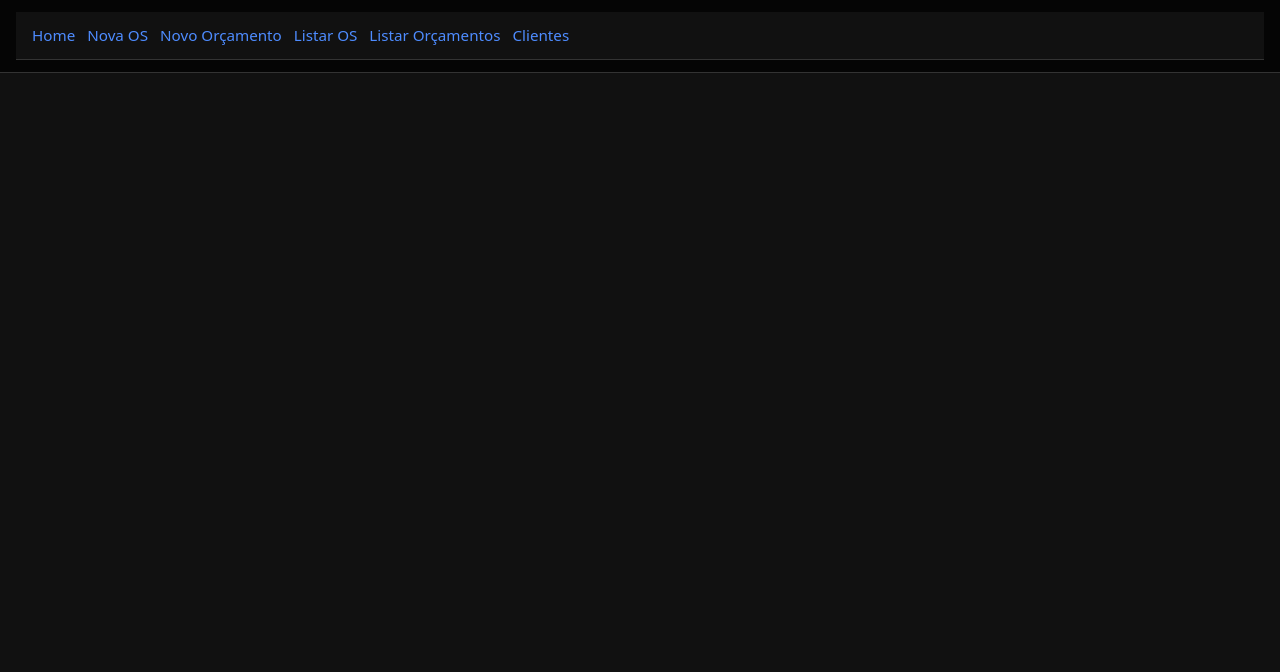
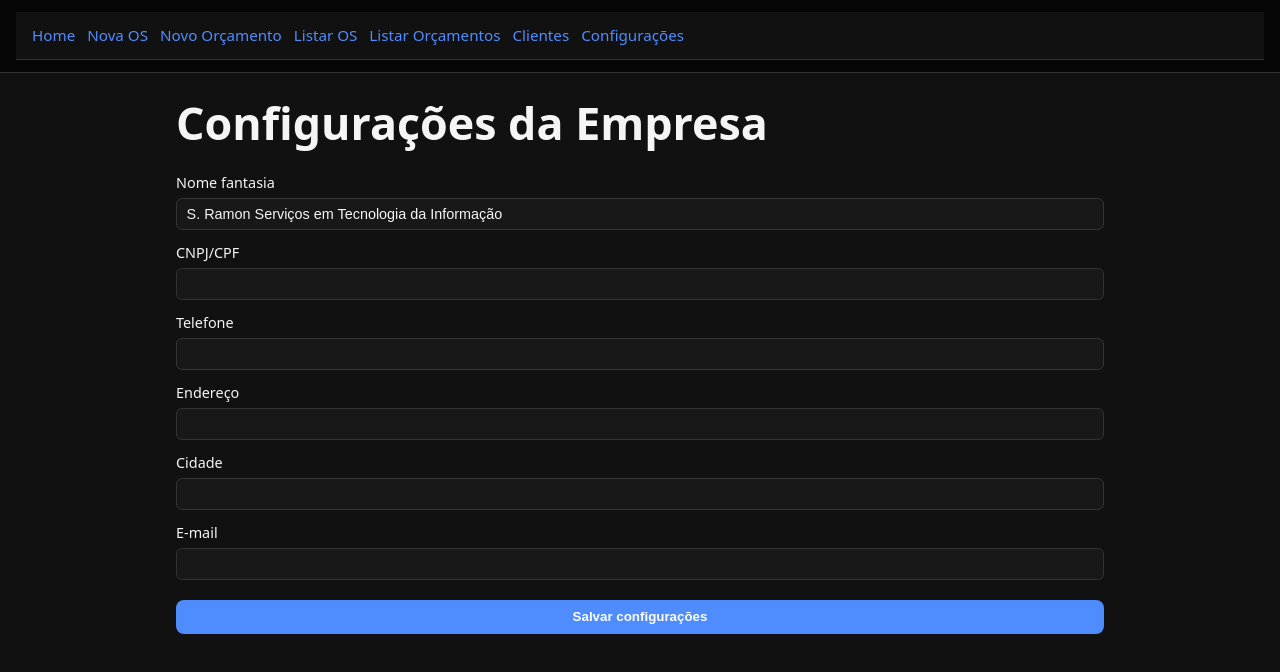
Before and after one commit to ramonnezzz/os-manager, a React app in the folder frontend/: page /configuracoes in a window 1280 px wide. Shown: the top 672 px of the page. Built offline with nearby package versions, Linux system fonts and the light colour scheme; the HTML template or start-up script is replaced by a standard one.

Commit message:
feat(config): adicionar configurações de empresa e usar nos documentos

```diff
--- a/frontend/src/App.tsx
+++ b/frontend/src/App.tsx
@@ -11,11 +11,11 @@ import { DetalheOSPage } from "./pages/DetalheOSPage";
 import { DetalheOrcamentoPage } from "./pages/DetalheOrcamentoPage";
 import { DocumentoOrcamentoPage } from "./pages/DocumentoOrcamentoPage";
 import { DocumentoOSPage } from "./pages/DocumentoOSPage";
+import { ConfiguracoesEmpresaPage } from "./pages/ConfiguracoesEmpresaPage";
 
 function App() {
   const location = useLocation();
 
-  // Qualquer rota que contenha /documento não mostra o menu
   const isDocumentoRoute = location.pathname.includes("/documento");
 
   return (
@@ -26,7 +26,6 @@ function App() {
         color: "#f5f5f5",
       }}
     >
-      {/* Navbar visível só fora do modo documento */}
       {!isDocumentoRoute && (
         <header
           className="app-shell-nav"
@@ -62,6 +61,9 @@ function App() {
             <Link style={linkStyle} to="/clientes">
               Clientes
             </Link>
+            <Link style={linkStyle} to="/configuracoes">
+              Configurações
+            </Link>
           </nav>
         </header>
       )}
@@ -94,6 +96,9 @@ function App() {
 
           {/* Clientes */}
           <Route path="/clientes" element={<ListaClientesPage />} />
+
+          {/* Configurações da Empresa */}
+          <Route path="/configuracoes" element={<ConfiguracoesEmpresaPage />} />
         </Routes>
       </main>
     </div>
--- /dev/null
+++ b/frontend/src/context/EmpresaContext.tsx
@@ -0,0 +1,79 @@
+import {
+  createContext,
+  useContext,
+  useEffect,
+  useState,
+  type ReactNode,
+} from "react";
+
+export interface EmpresaDados {
+  nomeFantasia: string;
+  documento: string;
+  telefone: string;
+  endereco: string;
+  cidade: string;
+  email: string;
+}
+
+interface EmpresaContextValue {
+  dados: EmpresaDados;
+  atualizarDados: (parcial: Partial<EmpresaDados>) => void;
+}
+
+const STORAGE_KEY = "os-manager:empresa";
+
+const DEFAULT_DADOS: EmpresaDados = {
+  nomeFantasia: "S. Ramon Serviços em Tecnologia da Informação",
+  documento: "",
+  telefone: "",
+  endereco: "",
+  cidade: "",
+  email: "",
+};
+
+const EmpresaContext = createContext<EmpresaContextValue | undefined>(
+  undefined
+);
+
+export function EmpresaProvider({ children }: { children: ReactNode }) {
+  const [dados, setDados] = useState<EmpresaDados>(() => {
+    if (typeof window === "undefined") return DEFAULT_DADOS;
+    const salvo = localStorage.getItem(STORAGE_KEY);
+    if (!salvo) return DEFAULT_DADOS;
+    try {
+      const parsed = JSON.parse(salvo) as Partial<EmpresaDados>;
+      return {
+        ...DEFAULT_DADOS,
+        ...parsed,
+      };
+    } catch {
+      return DEFAULT_DADOS;
+    }
+  });
+
+  useEffect(() => {
+    if (typeof window === "undefined") return;
+    localStorage.setItem(STORAGE_KEY, JSON.stringify(dados));
+  }, [dados]);
+
+  function atualizarDados(parcial: Partial<EmpresaDados>) {
+    setDados((atual) => ({
+      ...atual,
+      ...parcial,
+    }));
+  }
+
+  return (
+    <EmpresaContext.Provider value={{ dados, atualizarDados }}>
+      {children}
+    </EmpresaContext.Provider>
+  );
+}
+
+export function useEmpresa() {
+  const ctx = useContext(EmpresaContext);
+  if (!ctx) {
+    throw new Error("useEmpresa deve ser usado dentro de EmpresaProvider");
+  }
+  return ctx;
+}
--- /dev/null
+++ b/frontend/src/pages/ConfiguracoesEmpresaPage.tsx
@@ -0,0 +1,155 @@
+import { type FormEvent, useState } from "react";
+import { useEmpresa } from "../context/EmpresaContext";
+
+export function ConfiguracoesEmpresaPage() {
+  const { dados, atualizarDados } = useEmpresa();
+
+  const [form, setForm] = useState({
+    nomeFantasia: dados.nomeFantasia,
+    documento: dados.documento,
+    telefone: dados.telefone,
+    endereco: dados.endereco,
+    cidade: dados.cidade,
+    email: dados.email,
+  });
+
+  const [mensagem, setMensagem] = useState<string | null>(null);
+
+  function handleSubmit(event: FormEvent) {
+    event.preventDefault();
+    atualizarDados(form);
+    setMensagem("Configurações salvas com sucesso.");
+    setTimeout(() => setMensagem(null), 3000);
+  }
+
+  return (
+    <div>
+      <h1>Configurações da Empresa</h1>
+
+      {mensagem && (
+        <div
+          style={{
+            marginTop: "0.75rem",
+            padding: "0.5rem 0.75rem",
+            borderRadius: "6px",
+            backgroundColor: "#16331a",
+            border: "1px solid #2b8a3e",
+            color: "#a2f2b2",
+            fontSize: "0.9rem",
+          }}
+        >
+          {mensagem}
+        </div>
+      )}
+
+      <form
+        onSubmit={handleSubmit}
+        style={{
+          marginTop: "1rem",
+          display: "flex",
+          flexDirection: "column",
+          gap: "0.75rem",
+        }}
+      >
+        <CampoTexto
+          label="Nome fantasia"
+          value={form.nomeFantasia}
+          onChange={(valor) =>
+            setForm((f) => ({ ...f, nomeFantasia: valor }))
+          }
+          required
+        />
+
+        <CampoTexto
+          label="CNPJ/CPF"
+          value={form.documento}
+          onChange={(valor) => setForm((f) => ({ ...f, documento: valor }))}
+        />
+
+        <CampoTexto
+          label="Telefone"
+          value={form.telefone}
+          onChange={(valor) => setForm((f) => ({ ...f, telefone: valor }))}
+        />
+
+        <CampoTexto
+          label="Endereço"
+          value={form.endereco}
+          onChange={(valor) => setForm((f) => ({ ...f, endereco: valor }))}
+        />
+
+        <CampoTexto
+          label="Cidade"
+          value={form.cidade}
+          onChange={(valor) => setForm((f) => ({ ...f, cidade: valor }))}
+        />
+
+        <CampoTexto
+          label="E-mail"
+          type="email"
+          value={form.email}
+          onChange={(valor) => setForm((f) => ({ ...f, email: valor }))}
+        />
+
+        <button
+          type="submit"
+          style={{
+            marginTop: "0.5rem",
+            padding: "0.6rem 0.9rem",
+            borderRadius: "8px",
+            border: "none",
+            backgroundColor: "#4e8cff",
+            color: "#fff",
+            fontWeight: 600,
+            cursor: "pointer",
+          }}
+        >
+          Salvar configurações
+        </button>
+      </form>
+    </div>
+  );
+}
+
+interface CampoTextoProps {
+  label: string;
+  value: string;
+  onChange: (valor: string) => void;
+  type?: string;
+  required?: boolean;
+}
+
+function CampoTexto({
+  label,
+  value,
+  onChange,
+  type = "text",
+  required = false,
+}: CampoTextoProps) {
+  return (
+    <label
+      style={{
+        display: "flex",
+        flexDirection: "column",
+        gap: "0.25rem",
+        fontSize: "0.9rem",
+      }}
+    >
+      <span>{label}</span>
+      <input
+        type={type}
+        value={value}
+        required={required}
+        onChange={(e) => onChange(e.target.value)}
+        style={{
+          padding: "0.45rem 0.6rem",
+          borderRadius: "6px",
+          border: "1px solid #333",
+          backgroundColor: "#181818",
+          color: "#f5f5f5",
+          fontSize: "0.9rem",
+        }}
+      />
+    </label>
+  );
+}
--- a/frontend/src/pages/DocumentoOSPage.tsx
+++ b/frontend/src/pages/DocumentoOSPage.tsx
@@ -1,9 +1,11 @@
 import { useParams } from "react-router-dom";
 import { useOS } from "../context/OSContext";
+import { useEmpresa } from "../context/EmpresaContext";
 
 export function DocumentoOSPage() {
   const { id } = useParams<{ id: string }>();
   const { listaOS } = useOS();
+  const { dados: empresa } = useEmpresa();
 
   const os = listaOS.find((item) => item.id === id) ?? null;
 
@@ -75,8 +77,21 @@ export function DocumentoOSPage() {
                 fontSize: "0.9rem",
               }}
             >
-              S. Ramon Serviços em Tecnologia da Informação
+              {empresa.nomeFantasia}
+              {empresa.documento && ` · ${empresa.documento}`}
             </p>
+            {(empresa.telefone || empresa.endereco || empresa.cidade) && (
+              <p
+                style={{
+                  margin: "0.15rem 0 0",
+                  fontSize: "0.8rem",
+                }}
+              >
+                {empresa.telefone && <>Tel: {empresa.telefone} </>}
+                {empresa.endereco && <>· {empresa.endereco} </>}
+                {empresa.cidade && <>· {empresa.cidade}</>}
+              </p>
+            )}
           </div>
 
           <div
@@ -124,7 +139,7 @@ export function DocumentoOSPage() {
               <div>
                 <strong>Cliente:</strong> {os.cliente.nome}
               </div>
-              {os.cliente.telefone && (
+              {"telefone" in os.cliente && os.cliente.telefone && (
                 <div>
                   <strong>Telefone:</strong> {os.cliente.telefone}
                 </div>
@@ -173,7 +188,7 @@ export function DocumentoOSPage() {
           </div>
         </section>
 
-        {/* Campos de texto (observações / defeito / laudo / solução) */}
+        {/* Campos de texto */}
         <section
           style={{
             fontSize: "0.9rem",
--- a/frontend/src/pages/DocumentoOrcamentoPage.tsx
+++ b/frontend/src/pages/DocumentoOrcamentoPage.tsx
@@ -1,9 +1,12 @@
+// src/pages/DocumentoOrcamentoPage.tsx
 import { useNavigate, useParams } from "react-router-dom";
 import { useOrcamentos } from "../context/OrcamentoContext";
+import { useEmpresa } from "../context/EmpresaContext";
 
 export function DocumentoOrcamentoPage() {
   const { id } = useParams<{ id: string }>();
   const { listaOrcamentos } = useOrcamentos();
+  const { dados: empresa } = useEmpresa();
   const navigate = useNavigate();
 
   const orcamento = listaOrcamentos.find((orc) => orc.id === id);
@@ -43,7 +46,7 @@ export function DocumentoOrcamentoPage() {
       style={{
         fontFamily:
           "system-ui, -apple-system, BlinkMacSystemFont, Segoe UI, sans-serif",
-        backgroundColor: "#f5f5f5",
+        backgroundColor: "#111",
         color: "#111",
         minHeight: "100vh",
         padding: "1.5rem 1rem",
@@ -60,7 +63,7 @@ export function DocumentoOrcamentoPage() {
           boxShadow: "0 0 10px rgba(0,0,0,0.08)",
         }}
       >
-        {/* barra de ações (não deve aparecer na impressão) */}
+        {/* barra de ações */}
         <div
           className="no-print"
           style={{
@@ -119,7 +122,7 @@ export function DocumentoOrcamentoPage() {
                 margin: 0,
               }}
             >
-              S. Ramon Serviços em Tecnologia da Informação
+              {empresa.nomeFantasia}
             </h1>
             <p
               style={{
@@ -127,11 +130,10 @@ export function DocumentoOrcamentoPage() {
                 fontSize: "0.85rem",
               }}
             >
-              CNPJ/CPF: (preencher depois)
-              <br />
-              Telefone: (preencher)
-              <br />
-              Endereço: (preencher)
+              {empresa.documento && <>CNPJ/CPF: {empresa.documento} <br /></>}
+              {empresa.telefone && <>Telefone: {empresa.telefone} <br /></>}
+              {empresa.endereco && <>Endereço: {empresa.endereco} <br /></>}
+              {empresa.cidade && <>Cidade: {empresa.cidade}</>}
             </p>
           </div>
 
@@ -172,24 +174,25 @@ export function DocumentoOrcamentoPage() {
           <p style={{ margin: 0 }}>
             <strong>Nome:</strong> {orcamento.cliente.nome}
             <br />
-            {/* estes campos podem não existir, então tratamos como opcionais */}
-            {orcamento.cliente.cpfCnpj ? (
+            {"cpfCnpj" in orcamento.cliente &&
+              orcamento.cliente.cpfCnpj && (
                 <>
                   <strong>CPF/CNPJ:</strong> {orcamento.cliente.cpfCnpj}
                   <br />
                 </>
-            ) : null}
-            {orcamento.cliente.telefone ? (
+              )}
+            {"telefone" in orcamento.cliente &&
+              orcamento.cliente.telefone && (
                 <>
                   <strong>Telefone:</strong> {orcamento.cliente.telefone}
                   <br />
                 </>
-            ) : null}
-            {orcamento.cliente.cidade ? (
+              )}
+            {"cidade" in orcamento.cliente && orcamento.cliente.cidade && (
               <>
                 <strong>Cidade:</strong> {orcamento.cliente.cidade}
               </>
-            ) : null}
+            )}
           </p>
         </section>
 
```
Also changed, not shown: frontend/src/main.tsx (+4 -3 lines). Lines whose indentation alone changed are shown as unchanged.
